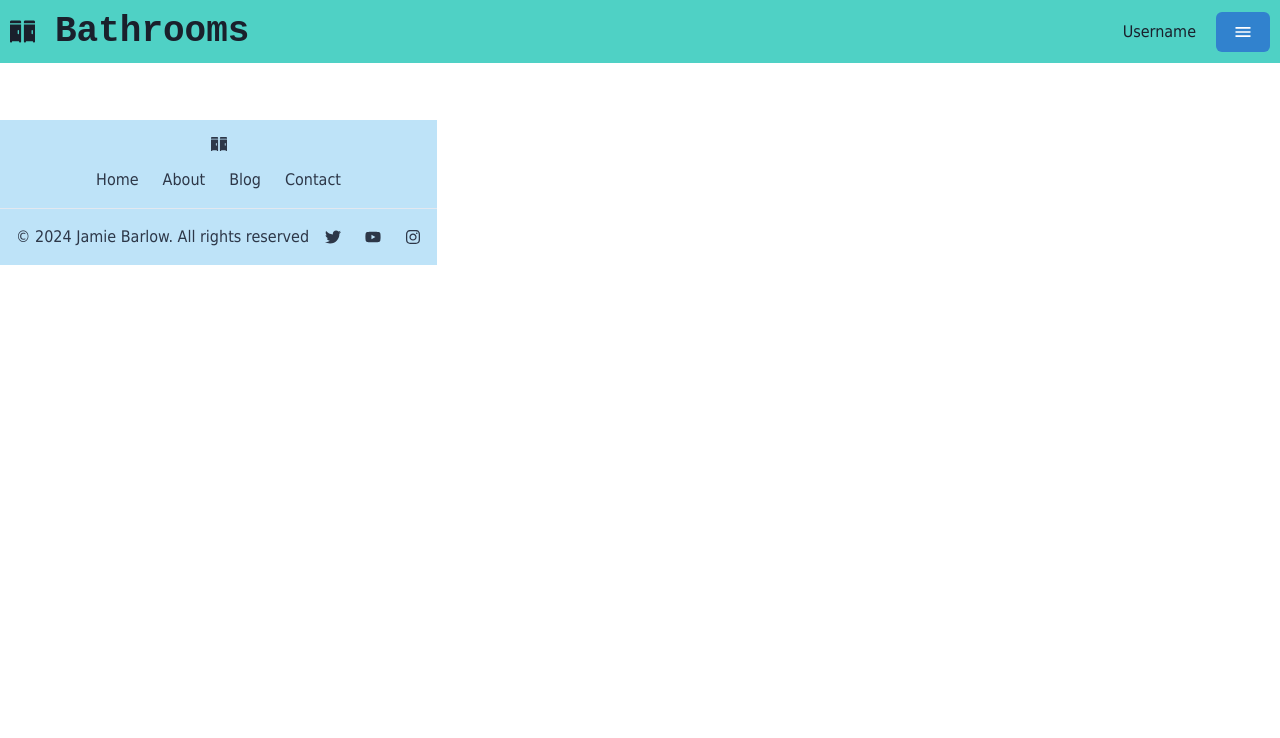
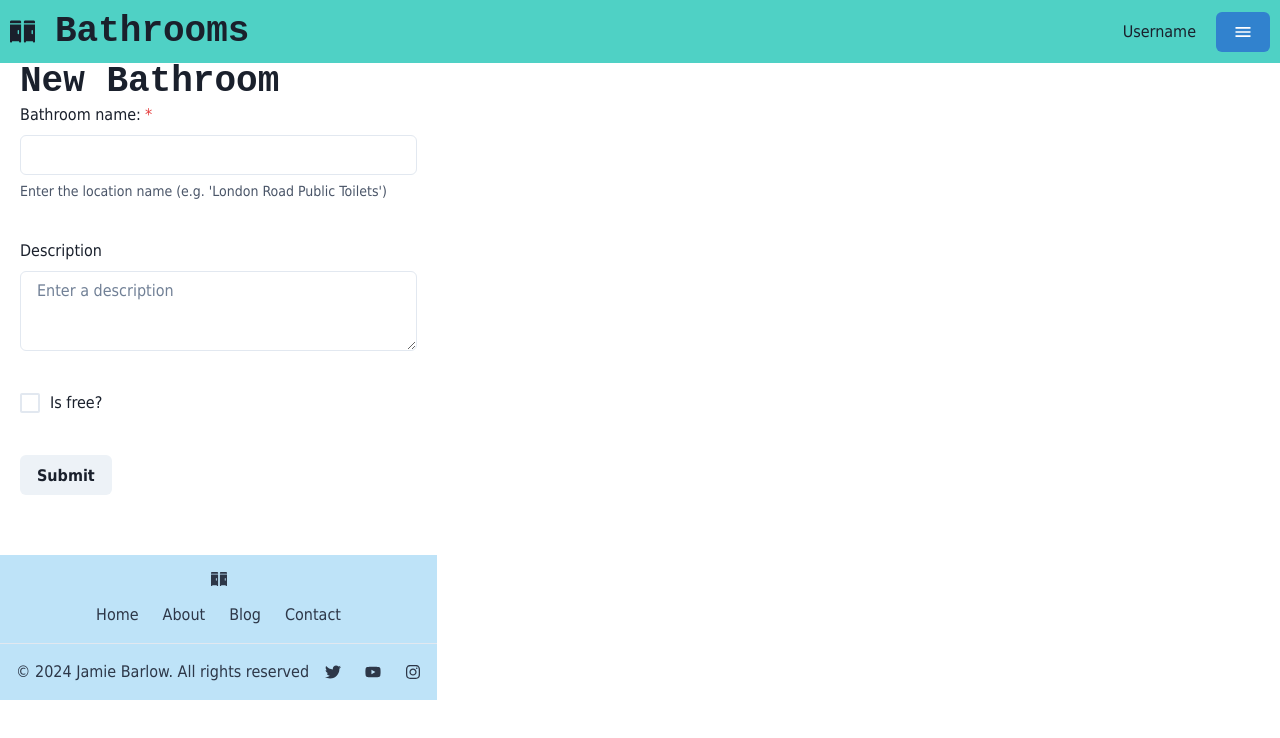
Before and after one commit to JamieBarlow/FlushPoint, a React (Vite) app in the folder frontend/: page /bathrooms/new in a window 1280 px wide. Shown: the top 738 px of the page. Built offline with nearby package versions, Linux system fonts and the light colour scheme; no server answers.

Commit message:
Set up new bathroom form

```diff
--- a/frontend/src/App.tsx
+++ b/frontend/src/App.tsx
@@ -3,6 +3,7 @@ import { BrowserRouter as Router, Routes, Route } from "react-router-dom";
 import HomePage from "./pages/HomePage";
 import Index from "./pages/Index";
 import BathroomShow from "./pages/BathroomShow";
+import NewBathroomForm from "./pages/NewBathroomForm";
 
 function App() {
   return (
@@ -12,6 +13,7 @@ function App() {
           <Route path="/" element={<HomePage />} />
           <Route path="/bathrooms" element={<Index />} />
           <Route path="/bathrooms/:id" element={<BathroomShow />} />
+          <Route path="/bathrooms/new" element={<NewBathroomForm />} />
         </Routes>
       </Router>
     </>
--- /dev/null
+++ b/frontend/src/pages/NewBathroomForm.tsx
@@ -0,0 +1,66 @@
+import { useState } from "react";
+import {
+  Box,
+  Button,
+  Checkbox,
+  FormControl,
+  FormHelperText,
+  FormLabel,
+  Heading,
+  Input,
+  Textarea,
+} from "@chakra-ui/react";
+import { Form } from "react-router-dom";
+import Navbar from "../components/Navbar";
+import Footer from "../components/Footer";
+
+export default function NewBathroomForm() {
+  const [formData, setFormData] = useState({});
+  const {} = formData;
+  let onChange;
+  return (
+    <>
+      <Navbar />
+      <Box className="pageWrapper" py="40px">
+        <Heading>New Bathroom</Heading>
+        <Box maxW="480px">
+          {/* Update to React Router <Form> */}
+          <form>
+            <FormControl isRequired mb="40px">
+              <FormLabel>Bathroom name:</FormLabel>
+              <Input type="text" name="name" />
+              <FormHelperText>
+                Enter the location name (e.g. 'London Road Public Toilets')
+              </FormHelperText>
+            </FormControl>
+            <FormControl mb="40px">
+              <FormLabel>Description</FormLabel>
+              <Textarea placeholder="Enter a description" name="description" />
+            </FormControl>
+            <FormControl display="flex" alignItems="center" mb="40px">
+              <Checkbox name="isFree" size="lg" colorScheme="teal" />
+              <FormLabel ml="10px" mb="0">
+                Is free?
+              </FormLabel>
+            </FormControl>
+            <Button type="submit">Submit</Button>
+          </form>
+        </Box>
+        {/* <form>
+          <div className="form-group">
+            <input
+              type="text"
+              className="form-control"
+              id="name"
+              name="name"
+              value={name}
+              onChange={onChange}
+              placeholder="Bathroom name"
+            />
+          </div>
+        </form> */}
+      </Box>
+      <Footer />
+    </>
+  );
+}
```
